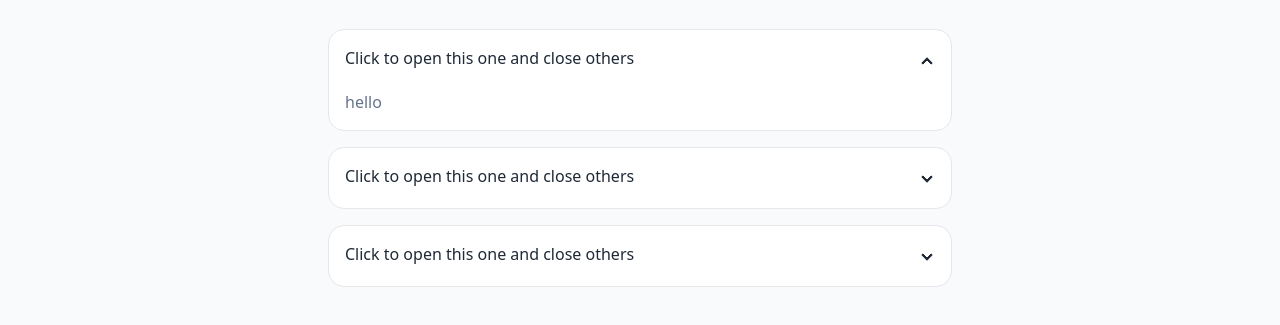
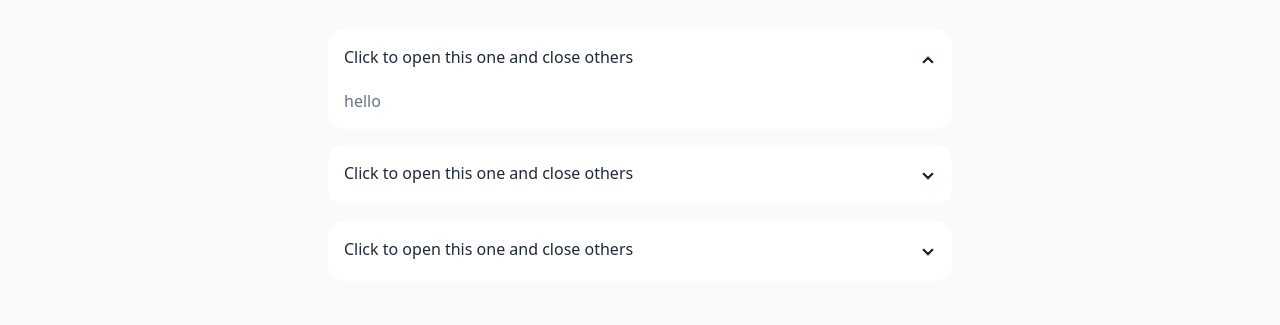
Before and after one commit to shendrongddv/Indotech-Cleanique-Academy-Frontend-HTML, a website: page src/index.html in a window 1280 px wide. Shown: the part 3084-3409 px from the top of the page. Drawn offline with nearby package versions, Linux system fonts and the light colour scheme.

Commit message:
2024-07-04

```diff
--- a/src/index.html
+++ b/src/index.html
@@ -628,7 +628,7 @@
           <div class="w-full space-y-4 md:w-1/2">
             <!-- Accordion -->
             <div
-              class="collapse collapse-arrow border bg-white transition checked:shadow-xl"
+              class="collapse collapse-arrow bg-white transition checked:shadow-xl"
             >
               <input type="radio" name="my-accordion-2" checked="checked" />
               <div class="collapse-title font-medium">
@@ -643,7 +643,7 @@
 
             <!-- Accordion -->
             <div
-              class="collapse collapse-arrow border bg-white transition checked:shadow-xl"
+              class="collapse collapse-arrow bg-white transition checked:shadow-xl"
             >
               <input type="radio" name="my-accordion-2" />
               <div class="collapse-title font-medium">
@@ -657,7 +657,7 @@
 
             <!-- Accordion -->
             <div
-              class="collapse collapse-arrow border bg-white transition checked:shadow-xl"
+              class="collapse collapse-arrow bg-white transition checked:shadow-xl"
             >
               <input type="radio" name="my-accordion-2" />
               <div class="collapse-title font-medium">
```
